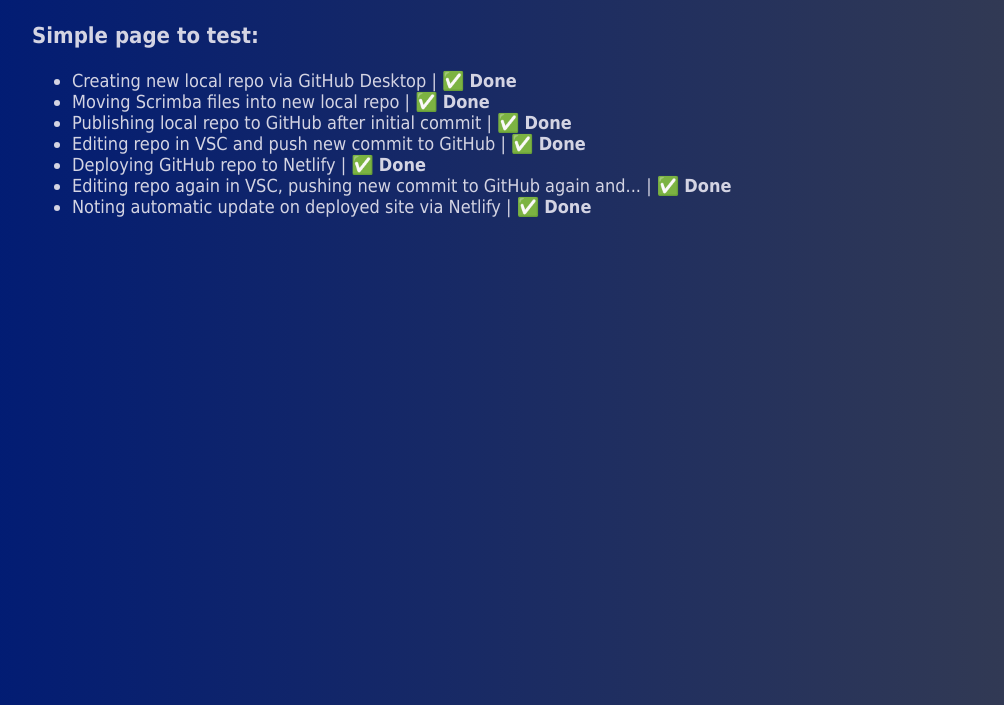
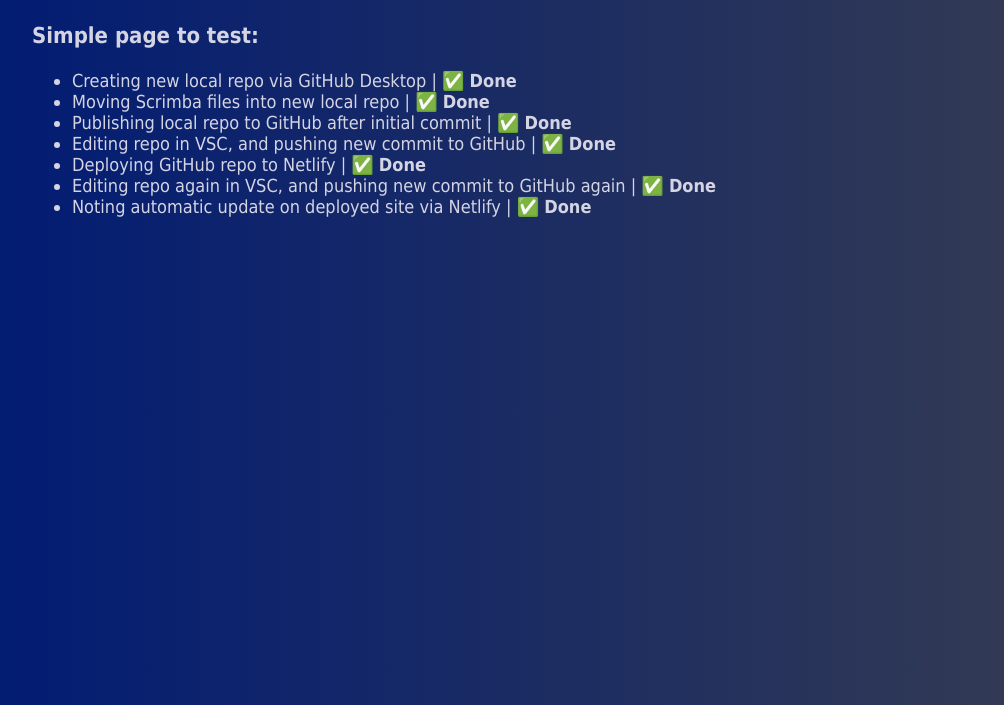
Before and after one commit to Exist888/Testing-Page, a plain HTML site: page index.html in a window 1280 px wide. Shown: the part 95-800 px from the top of the page, without its empty margins (48-1052 px from the left). Drawn offline with Linux system fonts and the light colour scheme.

Commit message:
quick grammar correction

```diff
--- a/index.html
+++ b/index.html
@@ -9,9 +9,9 @@
             <li>Creating new local repo via GitHub Desktop | ✅ <span>Done</span></li>
             <li>Moving Scrimba files into new local repo | ✅ <span>Done</span></li>
             <li>Publishing local repo to GitHub after initial commit | ✅ <span>Done</span></li>
-            <li>Editing repo in VSC and push new commit to GitHub | ✅ <span>Done</span></li>
+            <li>Editing repo in VSC, and pushing new commit to GitHub | ✅ <span>Done</span></li>
             <li>Deploying GitHub repo to Netlify | ✅ <span>Done</span></li>
-            <li>Editing repo again in VSC, pushing new commit to GitHub again and... | ✅ <span>Done</span></li>
+            <li>Editing repo again in VSC, and pushing new commit to GitHub again | ✅ <span>Done</span></li>
             <li>Noting automatic update on deployed site via Netlify | ✅ <span>Done</span></li>
         </ul>
     </body>
```
